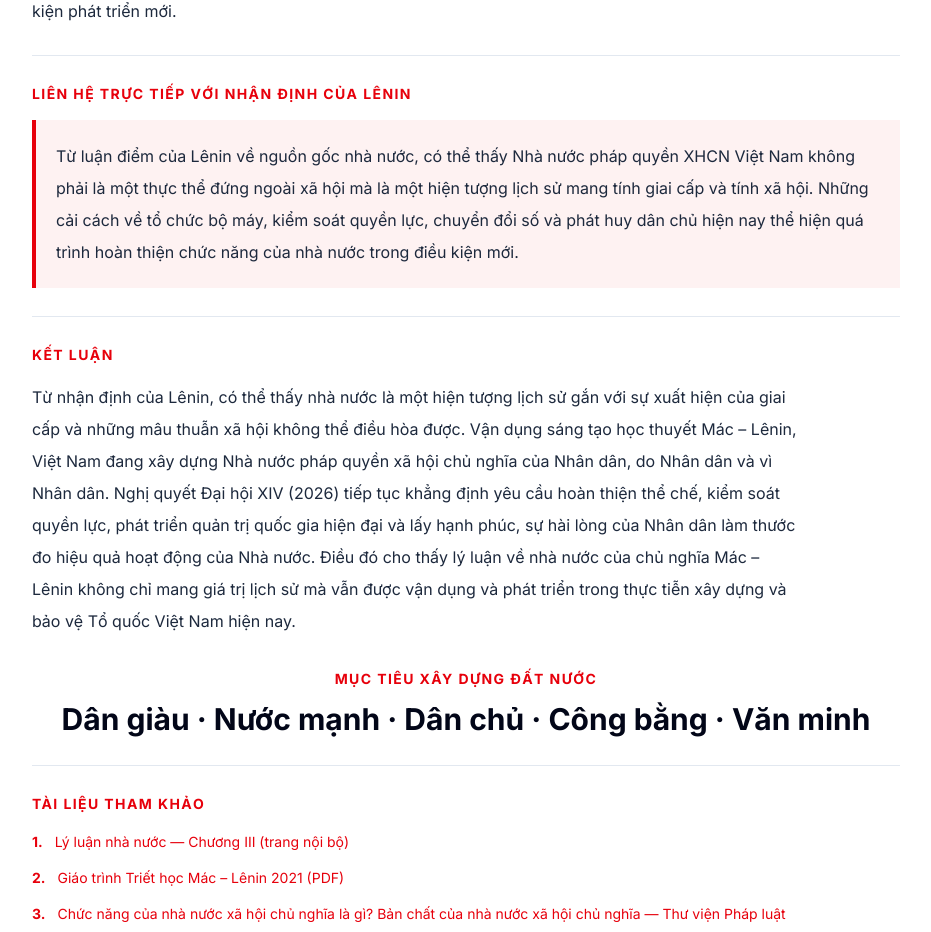
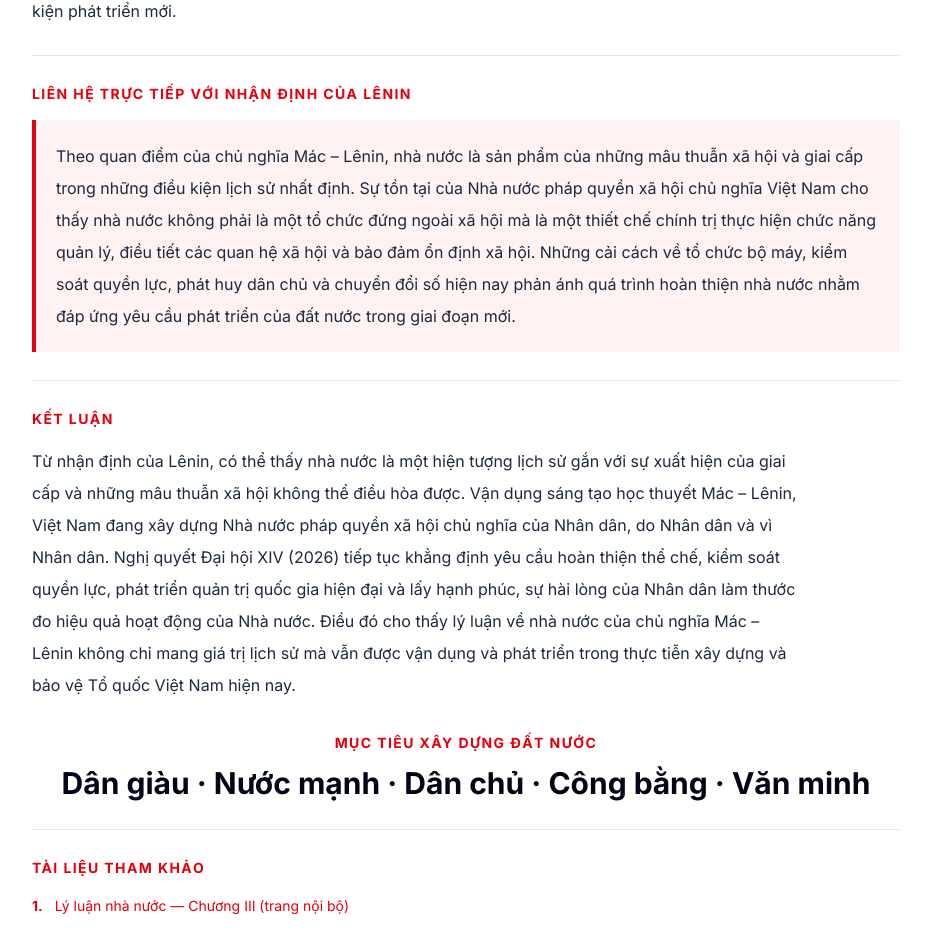
Before and after one commit to phanhoangs26/MLN122, a React (Vite) app: page /vietnam in a window 1280 px wide. Shown: the part 4231-5163 px from the top of the page, without its empty margins (300-1231 px from the left). Built offline with nearby package versions, Linux system fonts and the light colour scheme.

Commit message:
content: update lien-he Lenin section text

```diff
--- a/src/app/pages/VietnamState.tsx
+++ b/src/app/pages/VietnamState.tsx
@@ -201,7 +201,7 @@ export default function VietnamState() {
             <h2 className="mb-4 text-sm font-black uppercase tracking-widest text-red-600">Liên hệ trực tiếp với nhận định của Lênin</h2>
             <div className="border-l-4 border-red-600 bg-red-50 px-5 py-5">
               <p className="text-base leading-8 text-slate-800">
-                Từ luận điểm của Lênin về nguồn gốc nhà nước, có thể thấy Nhà nước pháp quyền XHCN Việt Nam không phải là một thực thể đứng ngoài xã hội mà là một hiện tượng lịch sử mang tính giai cấp và tính xã hội. Những cải cách về tổ chức bộ máy, kiểm soát quyền lực, chuyển đổi số và phát huy dân chủ hiện nay thể hiện quá trình hoàn thiện chức năng của nhà nước trong điều kiện mới.
+                Theo quan điểm của chủ nghĩa Mác – Lênin, nhà nước là sản phẩm của những mâu thuẫn xã hội và giai cấp trong những điều kiện lịch sử nhất định. Sự tồn tại của Nhà nước pháp quyền xã hội chủ nghĩa Việt Nam cho thấy nhà nước không phải là một tổ chức đứng ngoài xã hội mà là một thiết chế chính trị thực hiện chức năng quản lý, điều tiết các quan hệ xã hội và bảo đảm ổn định xã hội. Những cải cách về tổ chức bộ máy, kiểm soát quyền lực, phát huy dân chủ và chuyển đổi số hiện nay phản ánh quá trình hoàn thiện nhà nước nhằm đáp ứng yêu cầu phát triển của đất nước trong giai đoạn mới.
               </p>
             </div>
           </motion.section>
```
